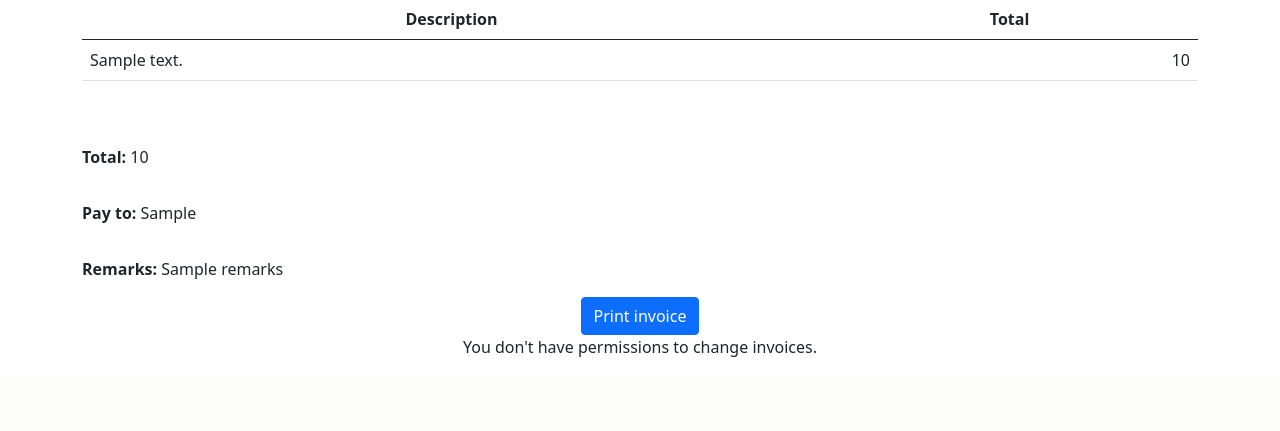
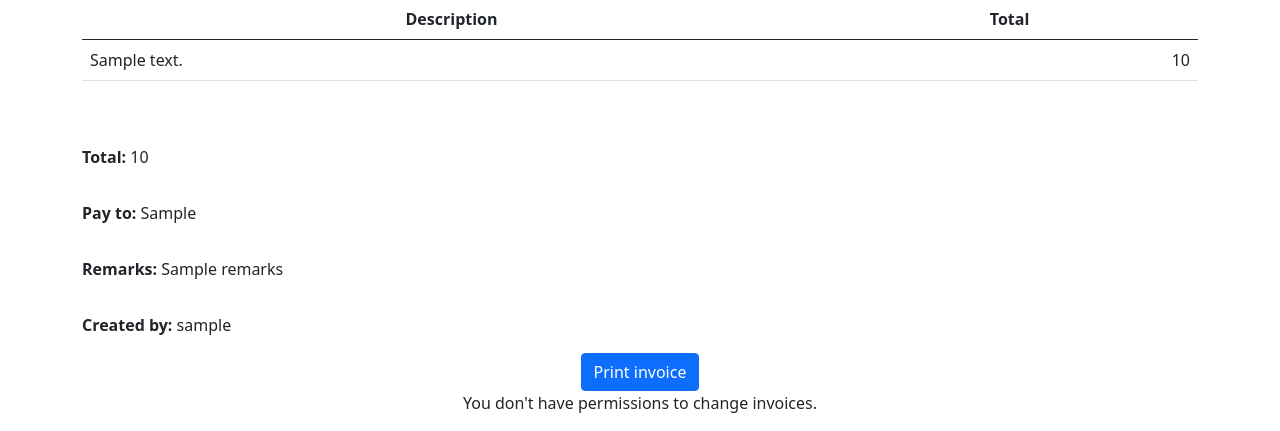
Before and after one commit to xmudrii/django-invoices, a Django app: template invoices_app/templates/invoice.html in a window 1280 px wide. Shown: the part 471-902 px from the top of the page. Before the commit the page ends 828 px from the top, so only its background shows below. Run offline with Django 3.2, Linux system fonts and the light colour scheme; the template is opened without the code that fills it: most values are stand-ins (such as "Sample title", 1, 10 or a date in 2020).

Commit message:
Add created by to the invoice preview
Signed-off-by: Marko Mudrinić <mudrinic.mare@gmail.com>

```diff
--- a/invoices_app/templates/invoice.html
+++ b/invoices_app/templates/invoice.html
@@ -68,6 +68,9 @@
         <div class="col-md-12 text-start">
             <p><b>Remarks:</b> {{ invoice.remarks }}</p>
         </div>
+        <div class="col-md-12 text-start">
+            <p><b>Created by:</b> {{ invoice.owner.username }}</p>
+        </div>
     </div>
 
     <!-- Buttons -->
```
